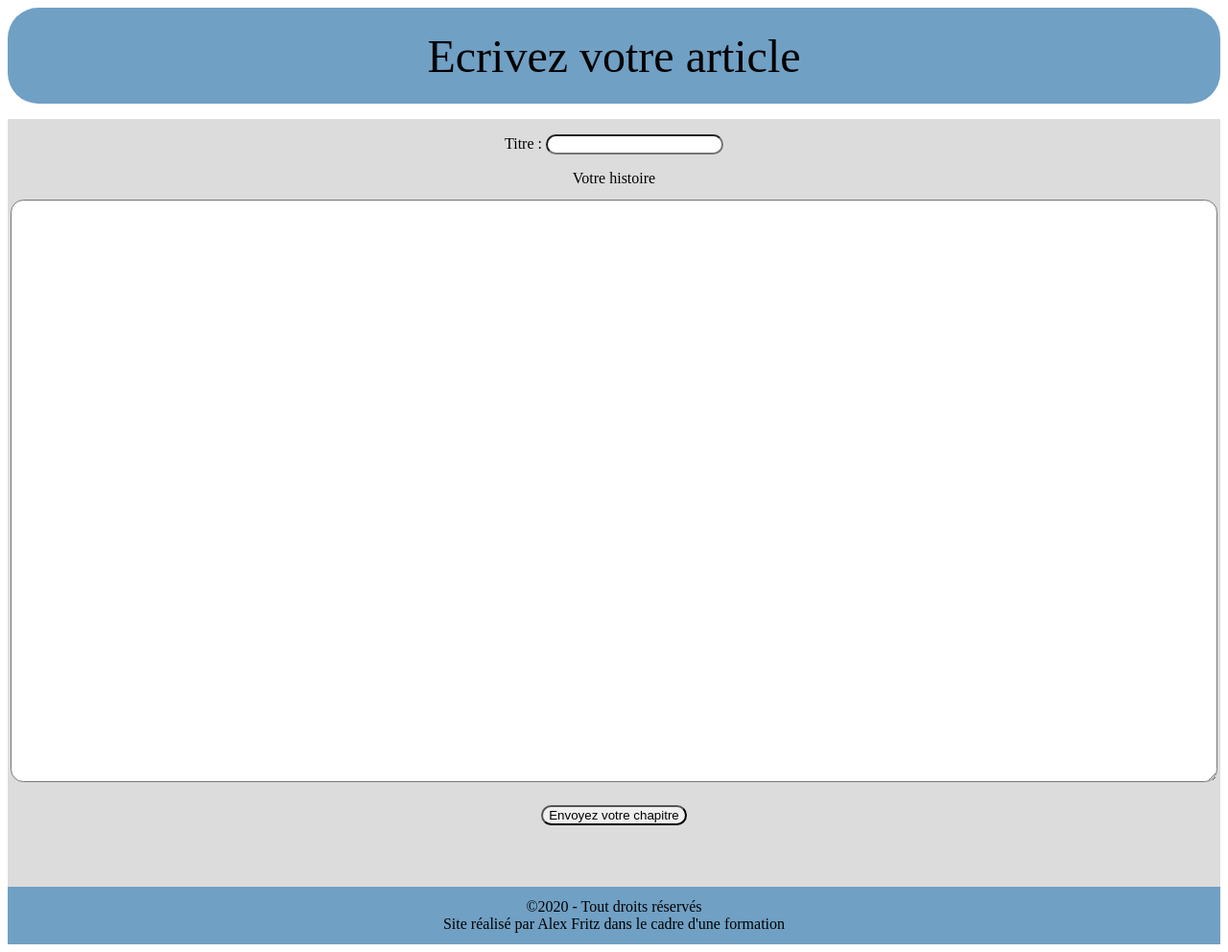
After one commit to AlF067/projetOpenclassroomsPHP, a PHP site: page /ajout.php in a window 1280 px wide. The commit adds this page. Shown: the whole page at 96% size. Run offline with PHP 8.4, Linux system fonts and the light colour scheme.

Commit message:
mise en place de la page pour ajouter des chapitres

```diff
--- a/admin.php
+++ b/admin.php
@@ -9,7 +9,7 @@
     </head>
     <body>
         <header>
-        	<p>PAGE ADMIN</p>
+        	<p>PAGE ADMINISTRATEUR</p>
         </header>
         <section id="ajout">
         	<p><a href="ajout.php"><i class="far fa-plus-square"></i> Ajouter un article</a></p>
--- /dev/null
+++ b/ajout.php
@@ -0,0 +1,35 @@
+<!DOCTYPE html>
+<html>
+    <head>
+        <meta charset="utf-8" />
+        <link rel="stylesheet" type="text/css" href="stylesAjout.css">
+        <link rel="stylesheet"  href="fontawesome/css/all.css">
+        <title>blog</title>
+    </head>
+    <body>
+        <header>
+        	<p>Ecrivez votre article</p>
+        </header>
+        <section>
+        	<form method="POST" action="#">
+                <div id="caseTitre">
+                    <label for="titre">Titre : </label><input type="text" name="titre" id="titre">
+                </div>
+                <div id="caseHistoire">
+                    <label for="histoire">Votre histoire</label>
+                    <textarea name="histoire" id="histoire"></textarea>
+                </div>
+                <div id="bouton">
+                    <button type="submit">Envoyez votre chapitre</button>
+                </div>
+            </form>
+        </section>
+        <footer>
+            <div id="copywright">
+                <p>©2020 - Tout droits réservés</p>
+                <p>Site réalisé par Alex Fritz dans le cadre d'une formation</p>
+            </div>
+        </footer>
+
+    </body>
+</html>
--- a/stylesAdmin.css
+++ b/stylesAdmin.css
@@ -1,7 +1,7 @@
 
 header{
 	width: 100%;
-	height: 150px;
+	height: 100px;
 	background-color: rgb(112,160,196);
 	display: flex;
 	justify-content: space-around;
@@ -44,7 +44,7 @@ header a, li{
 #ajout{
 	margin-top: 0.5em;
 	width: 100%;
-	height: 150px;
+	height: 100px;
 	background-color: gray;
 	display: flex;
 	justify-content: center;
--- /dev/null
+++ b/stylesAjout.css
@@ -0,0 +1,94 @@
+
+header{
+	width: 100%;
+	height: 100px;
+	background-color: rgb(112,160,196);
+	display: flex;
+	justify-content: space-around;
+	align-items: center;
+	border-radius: 2em;
+}
+
+header p{
+	font-size: 3em;
+}
+
+#ajout{
+	background-color: gray;
+	height: 600px;
+	width: 100%;
+	margin-top: 0.5em;
+}
+
+section{
+	margin-top: 1em;
+	height: 800px;
+
+	background-color: rgb(220,220,220);
+}
+
+form{
+
+	display: flex;
+	flex-direction: column;
+	align-items: center;
+
+	height: 95%;
+	width: 100%;
+	padding: 0;
+	margin: 0;
+}
+#caseTitre{
+	margin: 1em 0;
+}
+
+#caseTitre input{
+	border-radius: 1em;
+}
+
+#caseHistoire{
+	display: flex;
+	flex-direction: column;
+	align-items: center;
+	justify-content: space-around;
+	width: 100%;
+	height: 90%;
+}
+
+textarea{
+	height: 100%;
+	width: 99%;
+	margin-top: 1em;
+	border-radius: 1em;
+}
+
+#bouton{
+	width: 100%;
+	display: flex;
+	justify-content: center;
+	margin: 1.5em 0;
+
+}
+
+button{
+	border-radius: 1em;
+}
+
+footer{
+	height: 60px;
+	background-color: red;
+}
+
+#copywright{
+	width: 100%;
+	height: 100%;
+	background-color: rgb(112,160,196);
+	display: flex;
+	flex-direction: column;
+	justify-content: center;
+	align-items: center;
+}
+
+#copywright p{
+	margin: 0;
+}
```
